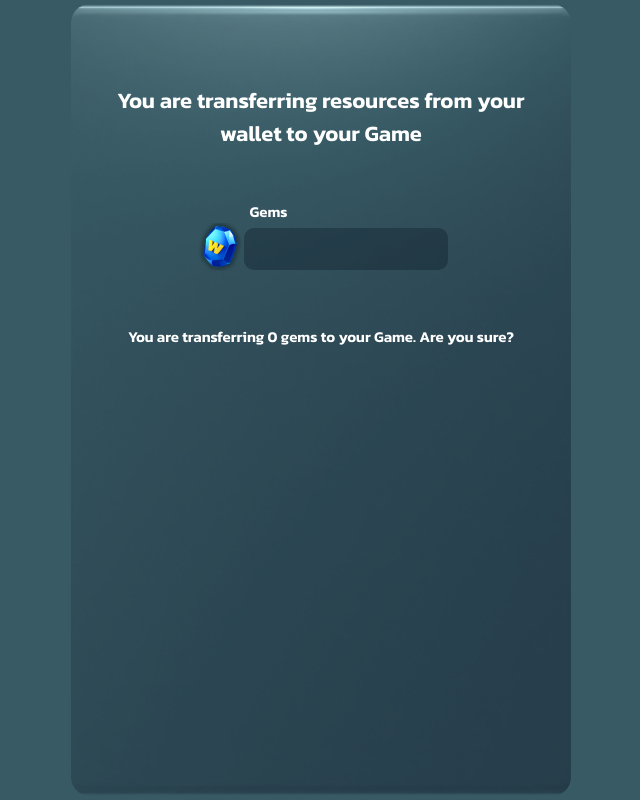
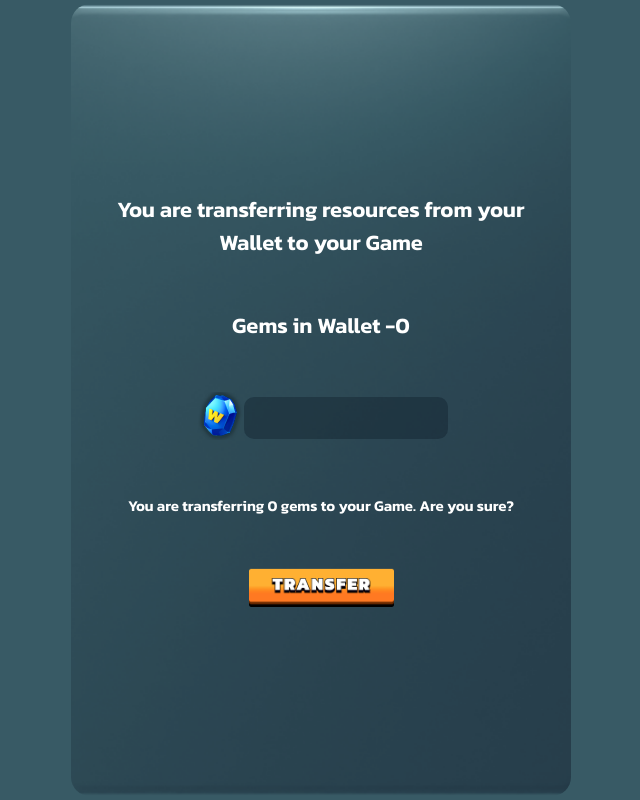
Before and after one commit to cricinshots/hyper-drive, a React (Create React App) app: page /hyperdrive/resource/transfer/import in a window 1280 px wide. Shown: the whole page, without its empty margins (319-959 px from the left). Built offline with nearby package versions, Linux system fonts and the light colour scheme; no server answers.

Commit message:
final changes

```diff
--- a/src/components/home/Home.jsx
+++ b/src/components/home/Home.jsx
@@ -37,15 +37,9 @@ export default function Home(props) {
   }, [navigate]);
   return (
     <div id="rootHome" className="tElement">
-      <div className="Heading">Connect Your wallet</div>
       <div className="con1">
         <div className="homeContainer">
-          <img
-            src={process.env.PUBLIC_URL +"/groupHome.png"}
-            alt=""
-            style={{ position: "relative", zIndex: 1 }}
-          />
-          <div className="shadedHomeContainer" type="text"></div>
+
           <div
             style={{
               display: "flex",
@@ -64,8 +58,7 @@ export default function Home(props) {
                 catch (err) {
                     console.error(err)
                 }
-            }} className="resourceButton1" style={{ width: "60%" }}>
-              Connect Wallet
+            }} className="connectButton">
             </div>
           </div>
         </div>
--- a/src/components/home/home.css
+++ b/src/components/home/home.css
@@ -25,3 +25,12 @@
     position: absolute;
     z-index: 0;
 }
+.connectButton{
+    background: url("/public/Buttons/Group3355.png");
+    background-position: center;
+    /* background-size: contain; */
+    background-repeat: no-repeat;
+    width: 400px;
+    height: 100px;
+    cursor: pointer;
+}
--- a/src/components/transfer/Export.jsx
+++ b/src/components/transfer/Export.jsx
@@ -57,7 +57,7 @@ export default function MainT() {
       ) : (
         <div
           id="rootElementTransfer"
-          style={{ height: "91%", justifyContent: "center" }}
+          style={{ justifyContent: "center" }}
           className="tElement"
         >
           <div>
@@ -67,7 +67,6 @@ export default function MainT() {
             <div className="Heading">Gems in account -{Gems}</div>
 
             <div className="con1">
-              <div id="gems">Gems</div>
               <div className="container">
                 <div className="gems">
                   <img
@@ -92,10 +91,10 @@ export default function MainT() {
                 display: "flex",
                 justifyContent: "center",
                 flexDirection: "column",
+                alignItems:"center"
               }}
             >
-              <div className="resourceButton1" onClick={() => sendFunds()}>
-                TRANSFER
+              <div className="transferButton" onClick={() => sendFunds()}>
               </div>
             </div>
           </div>
--- a/src/components/transfer/Import.jsx
+++ b/src/components/transfer/Import.jsx
@@ -2,13 +2,32 @@ import React, { useState, useEffect } from "react";
 import "./tmain.css";
 import { doTransact } from "../Solana/signAndSend";
 import { Grid } from "react-loader-spinner";
+import axios from "axios";
+
 
 
 export default function MainT() {
   const [amount, changeAmount] = useState(0);
   const [loader, setLoader] = useState(false);
 
+  const [Gems, changeGems] = useState(0);
+
   useEffect(() => {}, [amount,loader]);
+
+  useEffect(()=>{
+    const url = "https://cricinshots.in/apis/apidev2/wallet/checkBalance.php";
+
+    axios
+      .post(url, {
+        token: "bf235e1e38ece59eccc2b71e9832358ce95fa722c2d35cO573e77d3457d5a2e827a179fd18206a6",
+      })
+      .then((r) => {
+        changeGems(r.data['uiAmount']);
+        console.log(r.data);
+      }).catch(e=>{
+          console.log(e);
+      })
+  },[])
 
   return (
     <>
@@ -27,13 +46,13 @@ export default function MainT() {
         </div>
       ) : (
         <>
-          <div id="rootElementTransfer" className="tElement">
+          <div id="rootElementTransfer" className="tElement" style={{justifyContent:"center"}}>
             <div className="Heading">
-              You are transferring resources from your wallet to your Game
+              You are transferring resources from your Wallet to your Game
             </div>
+            <div className="Heading">Gems in Wallet -{Gems}</div>
 
             <div className="con1">
-              <div id="gems">Gems</div>
               <div className="container">
                 <div className="gems">
                   <img
@@ -61,7 +80,7 @@ export default function MainT() {
               }}
             >
               <div
-                className="transferButton1"
+                className="transferButton"
                 onClick={async () => {
                   setLoader(true);
                   await doTransact(
--- a/src/components/transfer/tmain.css
+++ b/src/components/transfer/tmain.css
@@ -24,7 +24,6 @@
 }
 
 .Heading {
-    padding-top: 80px ;
     padding-left: 20px;
     padding-right: 20px;
     text-align: center;
@@ -81,10 +80,9 @@
   .transferButton{
     background: url("/public/Buttons/Group3355-1.png");
     background-position: center;
-    background-size: cover;
+    background-size: contain;
     background-repeat: no-repeat;
-    width: 254px;
-    height: 38px;
+    width: 220px;
+    height: 40px;
     cursor: pointer;
-
   }
```
